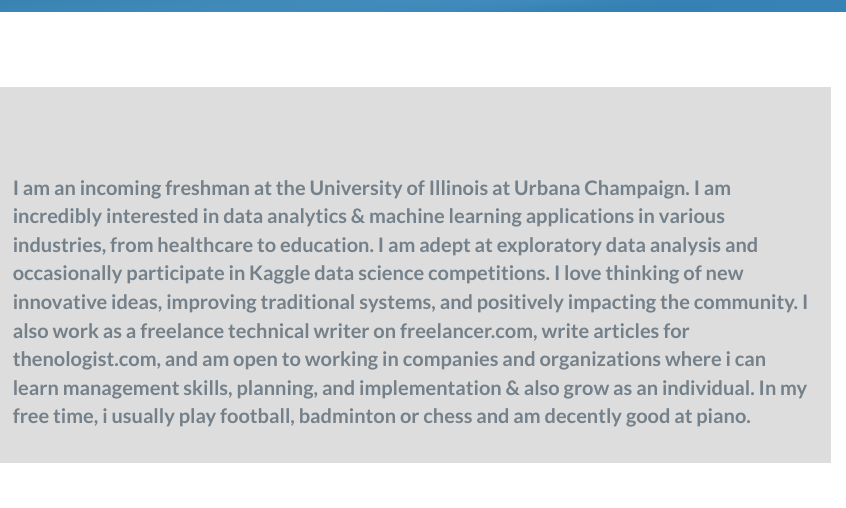
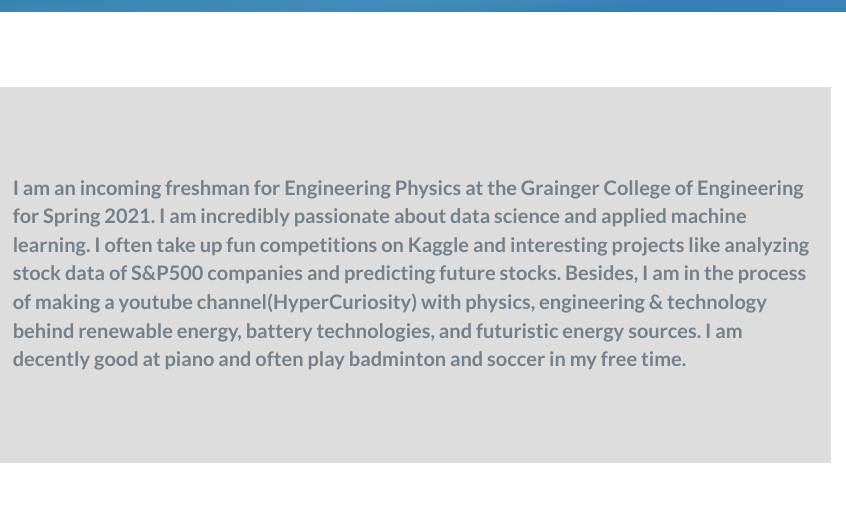
Before and after one commit to AyushSharma173/My_Portfolio, a website: page index.html in a window 1280 px wide. Shown: the part 788-1296 px from the top of the page, 434-1280 px from the left. Drawn offline with nearby package versions, Linux system fonts and the light colour scheme.

Commit message:
Update index.html

```diff
--- a/index.html
+++ b/index.html
@@ -76,10 +76,7 @@
                 </div>
                 <div class="col-md-8">
                     <p><br><br><br>
-         I am an incoming freshman at the University of Illinois at Urbana Champaign. I am incredibly interested in data analytics & machine learning applications in various industries, from healthcare to education.
-	 I am adept at exploratory data analysis and occasionally participate in Kaggle data science competitions. I love thinking of new innovative ideas, improving traditional systems, and positively impacting the community.
-	 I also work as a freelance technical writer on freelancer.com, write articles for thenologist.com, and am open to working in companies and organizations where i can learn management skills, planning, and implementation & also grow as an individual.
-	 In my free time, i usually play football, badminton or chess and am decently good at piano.
+I am an incoming freshman for Engineering Physics at the Grainger College of Engineering for Spring 2021. I am incredibly passionate about data science and applied machine learning. I often take up fun competitions on Kaggle and interesting projects like analyzing stock data of S&P500 companies and predicting future stocks. Besides, I am in the process of making a youtube channel(HyperCuriosity) with physics, engineering & technology behind renewable energy, battery technologies, and futuristic energy sources. I am decently good at piano and often play badminton and soccer in my free time.
 			    <br>
 			    <br>
                     </p>
```
